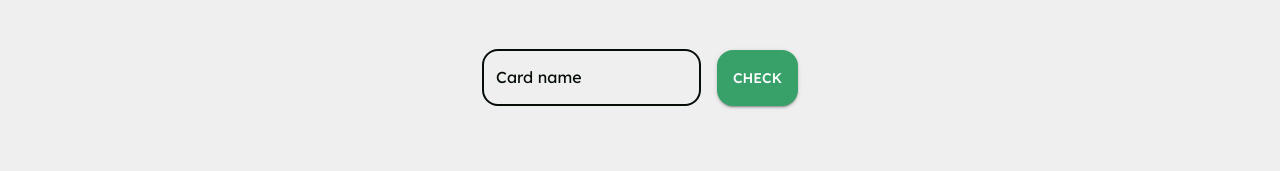
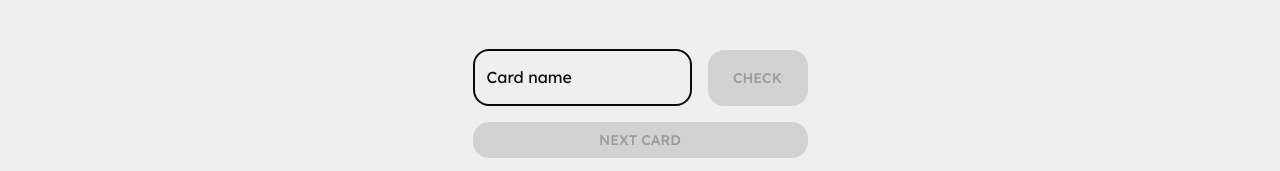
Before and after one commit to GimpFather/guess-the-card, a React (Vite) app: page /sandbox in a window 1280 px wide. Shown: the part 683-854 px from the top of the page. Before the commit the page ends 805 px from the top, so only its background shows below. Built offline with nearby package versions, Linux system fonts and the light colour scheme.

Commit message:
Guessing Game working

```diff
--- a/package.json
+++ b/package.json
@@ -17,6 +17,7 @@
     "framer-motion": "^12.16.0",
     "react": "^19.1.0",
     "react-dom": "^19.1.0",
+    "react-hook-form": "^7.57.0",
     "react-intl": "^7.1.11",
     "react-router": "^7.6.2",
     "react-toastify": "^11.0.5"
--- a/src/components/Pages/SandboxPage.tsx
+++ b/src/components/Pages/SandboxPage.tsx
@@ -1,40 +1,39 @@
 import TitleAndScore from "../SandboxMode/TitleAndScore.tsx";
 import Riddle from "../SandboxMode/Riddle.tsx";
-import { Button, Stack, TextField } from "@mui/material";
+import { Stack } from "@mui/material";
 import CardToGuess from "../SandboxMode/CardToGuess.tsx";
 import { CARDS } from "../../coreFiles/cards.ts";
 import React from "react";
 import { getBackCard, getRandomCard } from "../../utils.ts";
-import { CardSet } from "../../coreFiles/types.ts";
+import { CardSet, type Card } from "../../coreFiles/types.ts";
+import GuessingForm from "../SandboxMode/GuessingForm.tsx";
 
 const SandboxPage = () => {
-  const card = getRandomCard(CARDS);
+  const [card, setCard] = React.useState<Card>(getRandomCard(CARDS)!);
   const backCard = getBackCard(card?.cardSet ?? CardSet.CORE);
-  const [watched, setWatched] = React.useState(false);
+  const [guessed, setGuessed] = React.useState(false);
+  const [score, setScore] = React.useState(0);
 
   if (!card || !backCard) return null;
 
   return (
     <Stack gap={5}>
-      <TitleAndScore score={0} />
+      <TitleAndScore score={score} />
       <Riddle riddle={card.emojiRiddle} />
       <CardToGuess
         backCardImg={backCard.img}
         frontCardImg={card.img}
         name={card.name}
         numberOfEmojies={card.emojiRiddle.length}
-        watched={watched}
+        guessed={guessed}
       />
-      <Stack direction="row" justifyContent="center" gap={2}>
-        <TextField label="Card name" />
-        <Button
-          variant="contained"
-          sx={{ borderRadius: 4 }}
-          onClick={() => setWatched(!watched)}
-        >
-          Check
-        </Button>
-      </Stack>
+      <GuessingForm
+        setGuessed={setGuessed}
+        guessed={guessed}
+        currentCard={card.name}
+        setCard={setCard}
+        setScore={setScore}
+      />
     </Stack>
   );
 };
--- a/src/components/SandboxMode/CardToGuess.tsx
+++ b/src/components/SandboxMode/CardToGuess.tsx
@@ -5,7 +5,7 @@ import BackCard from "./BackCard";
 
 interface CardToGuessProps {
   numberOfEmojies: number;
-  watched: boolean;
+  guessed: boolean;
   backCardImg: string;
   frontCardImg: string;
   name: string;
@@ -13,7 +13,7 @@ interface CardToGuessProps {
 
 const CardToGuess = ({
   numberOfEmojies,
-  watched,
+  guessed,
   backCardImg,
   frontCardImg,
   name,
@@ -43,7 +43,7 @@ const CardToGuess = ({
           animate={{
             opacity: 1,
             y: 0,
-            rotateY: watched ? 180 : 0,
+            rotateY: guessed ? 180 : 0,
           }}
           transition={{
             duration: 0.6,
--- /dev/null
+++ b/src/components/SandboxMode/GuessingForm.tsx
@@ -0,0 +1,88 @@
+import { Button, Stack, TextField } from "@mui/material";
+import { useForm } from "react-hook-form";
+import type { FieldValues } from "react-hook-form";
+import { CARDS } from "../../coreFiles/cards";
+import {
+  getRandomCard,
+  getRandomFailMessage,
+  getRandomSuccessMessage,
+} from "../../utils";
+import { type Card } from "../../coreFiles/types";
+import { FormattedMessage } from "react-intl";
+import { toast } from "react-toastify";
+
+interface FormData extends FieldValues {
+  "Card Name": string;
+}
+
+interface GuessingFormProps {
+  setGuessed: (guessed: boolean) => void;
+  currentCard: string;
+  guessed: boolean;
+  setCard: (card: Card) => void;
+  setScore: React.Dispatch<React.SetStateAction<number>>;
+}
+
+const GuessingForm = ({
+  setGuessed,
+  currentCard,
+  guessed,
+  setCard,
+  setScore,
+}: GuessingFormProps) => {
+  const { register, handleSubmit, watch, reset } = useForm<FormData>();
+
+  const onSubmit = (data: FormData) => {
+    const playerGuess = data["Card Name"].trim().toLowerCase();
+    const correctName = currentCard.toLowerCase();
+
+    if (playerGuess === correctName) {
+      setGuessed(true);
+      setScore((prev: number) => prev + 1);
+      toast.success(getRandomSuccessMessage());
+    } else {
+      setGuessed(false);
+      toast.error(getRandomFailMessage());
+      reset();
+    }
+  };
+
+  return (
+    <Stack spacing={3} alignItems="center">
+      <form onSubmit={handleSubmit(onSubmit)}>
+        <Stack gap={2}>
+          <Stack direction="row" gap={2}>
+            <TextField
+              label={<FormattedMessage id="GUESSING_FORM.LABEL.CARD_NAME" />}
+              {...register("Card Name")}
+              disabled={guessed}
+              fullWidth
+            />
+            <Button
+              variant="contained"
+              sx={{ borderRadius: 4, minWidth: "100px" }}
+              type="submit"
+              disabled={guessed || !watch("Card Name")}
+            >
+              <FormattedMessage id="GUESSING_FORM.BUTTON.CHECK" />
+            </Button>
+          </Stack>
+          <Button
+            disabled={!guessed}
+            variant="contained"
+            sx={{ borderRadius: 4 }}
+            onClick={() => {
+              setGuessed(false);
+              reset();
+              setCard(getRandomCard(CARDS)!);
+            }}
+          >
+            <FormattedMessage id="GUESSING_FORM.BUTTON.NEXT_CARD" />
+          </Button>
+        </Stack>
+      </form>
+    </Stack>
+  );
+};
+
+export default GuessingForm;
--- /dev/null
+++ b/src/coreFiles/FAIL_MESSAGES.ts
@@ -0,0 +1,11 @@
+const FAIL_MESSAGES = [
+  "Nope! Try again. 🤔",
+  "I guess we will be there for eternity",
+  "You're not even close",
+  "Are you even trying?",
+  "Please, try harder",
+  "Come on, you can do better than that",
+  "Dude",
+];
+
+export default FAIL_MESSAGES;
--- /dev/null
+++ b/src/coreFiles/SUCCESS_MESSAGES.ts
@@ -0,0 +1,17 @@
+const SUCCESS_MESSAGES = [
+  "Nice! That's the right answer. 🎉",
+  "Yup, you got it. 🎉",
+  "What a genius! 🤯",
+  "What a king! 👑",
+  "🔥🔥🔥",
+  "💪💪💪",
+  "🎯🎯🎯",
+  "Damnn boi that was fast!",
+  "Keep it up! 🔥",
+  "You're on fire! 🔥",
+  "You're doing great! 👑",
+  "Fine I guess, but try to be faster next time! 🤔",
+  "It wasn't that hard, but hey - you got it! 💪",
+];
+
+export default SUCCESS_MESSAGES;
--- a/src/coreFiles/cards.ts
+++ b/src/coreFiles/cards.ts
@@ -3,7 +3,7 @@ import { CardClass, CardRarity, CardSet, CardType, type Card } from "./types";
 export const CARDS: Card[] = [
   {
     id: "1",
-    name: "Tyrion Fordring",
+    name: "Tirion Fordring",
     img: "https://d15f34w2p8l1cc.cloudfront.net/hearthstone/c260dee5c2342d75f5af5dcc0a9816b99d3f9602c640fd22236612f0b3bb1232.png",
     emojiRiddle: ["🛡️", "👼", "💀", "⚔️", "🔥"],
     cardSet: CardSet.CORE,
--- a/src/coreFiles/en_EN.json
+++ b/src/coreFiles/en_EN.json
@@ -24,5 +24,8 @@
   "SANDBOX.TITLE": "Sandbox Mode",
   "SANDBOX.SCORE": "- Score: {score} {order}",
   "SANDBOX.SCORE.TOOLTIP": "Look at him going.",
-  "SANDBOX.GAME.TITLE": "The riddle goes:"
+  "SANDBOX.GAME.TITLE": "The riddle goes:",
+  "GUESSING_FORM.BUTTON.CHECK": "Check",
+  "GUESSING_FORM.BUTTON.NEXT_CARD": "Next Card",
+  "GUESSING_FORM.LABEL.CARD_NAME": "Card name"
 }
--- a/src/main.tsx
+++ b/src/main.tsx
@@ -15,11 +15,12 @@ createRoot(document.getElementById("root")!).render(
       <IntlProvider messages={en_EN} locale="en">
         <CssBaseline>
           <ToastContainer
-            position="top-center"
-            autoClose={5000}
+            position="bottom-center"
+            autoClose={3000}
             hideProgressBar={false}
+            newestOnTop
+            limit={3}
             closeOnClick
-            pauseOnFocusLoss
             draggable
             pauseOnHover
             theme="light"
--- a/src/utils.ts
+++ b/src/utils.ts
@@ -1,4 +1,6 @@
 import CARD_BACKS from "./coreFiles/cardBacks";
+import FAIL_MESSAGES from "./coreFiles/FAIL_MESSAGES";
+import SUCCESS_MESSAGES from "./coreFiles/SUCCESS_MESSAGES";
 import type { Card, CardSet } from "./coreFiles/types";
 
 export const getRandomCard = (cards: Card[]) => {
@@ -10,3 +12,17 @@ export const getBackCard = (cardSet: CardSet) => {
     CARD_BACKS.find((backCard) => backCard.cardSet === cardSet) ?? CARD_BACKS[0]
   );
 };
+
+export const getRandomSuccessMessage = () => {
+  return (
+    SUCCESS_MESSAGES[Math.floor(Math.random() * SUCCESS_MESSAGES.length)] ??
+    SUCCESS_MESSAGES[0]
+  );
+};
+
+export const getRandomFailMessage = () => {
+  return (
+    FAIL_MESSAGES[Math.floor(Math.random() * FAIL_MESSAGES.length)] ??
+    FAIL_MESSAGES[0]
+  );
+};
```
Also changed, not shown: src/App.tsx (deleted, +0 -14 lines), 1 other file (tests, documents, lock files or other folders).
